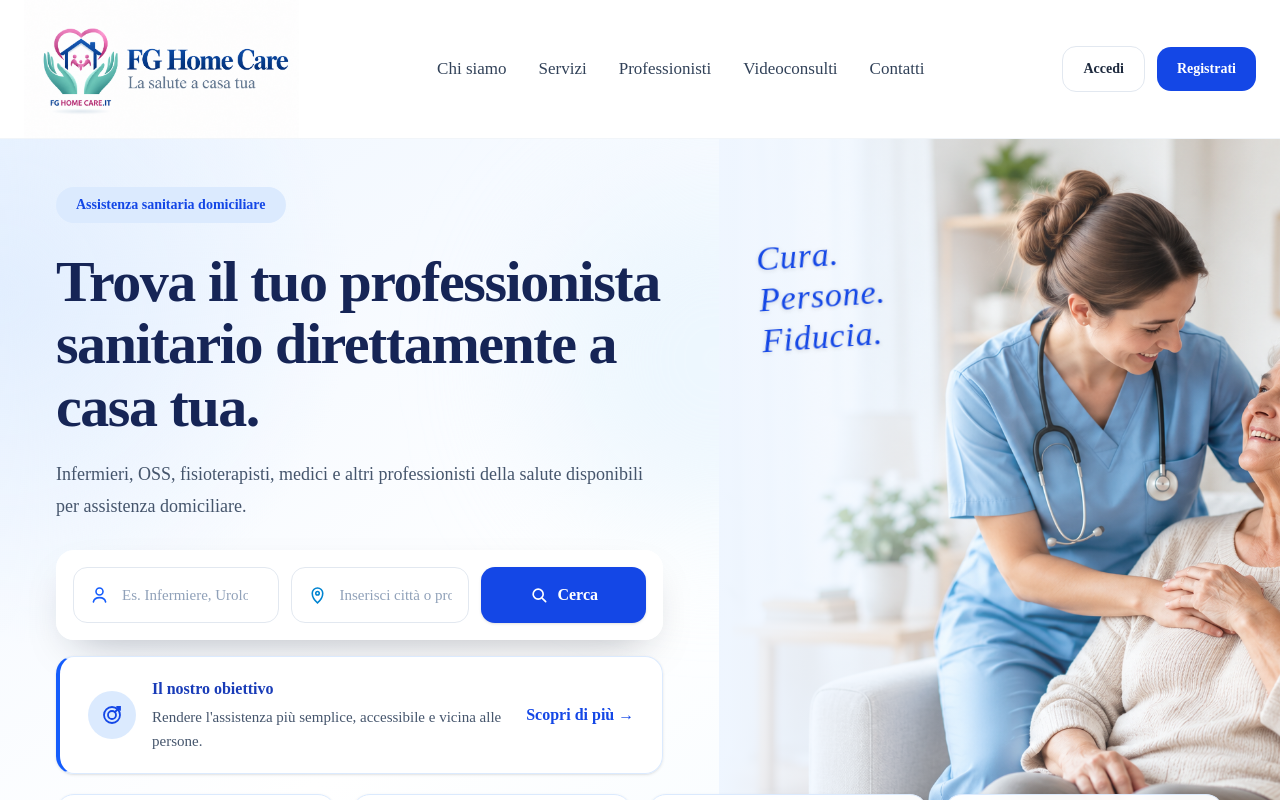
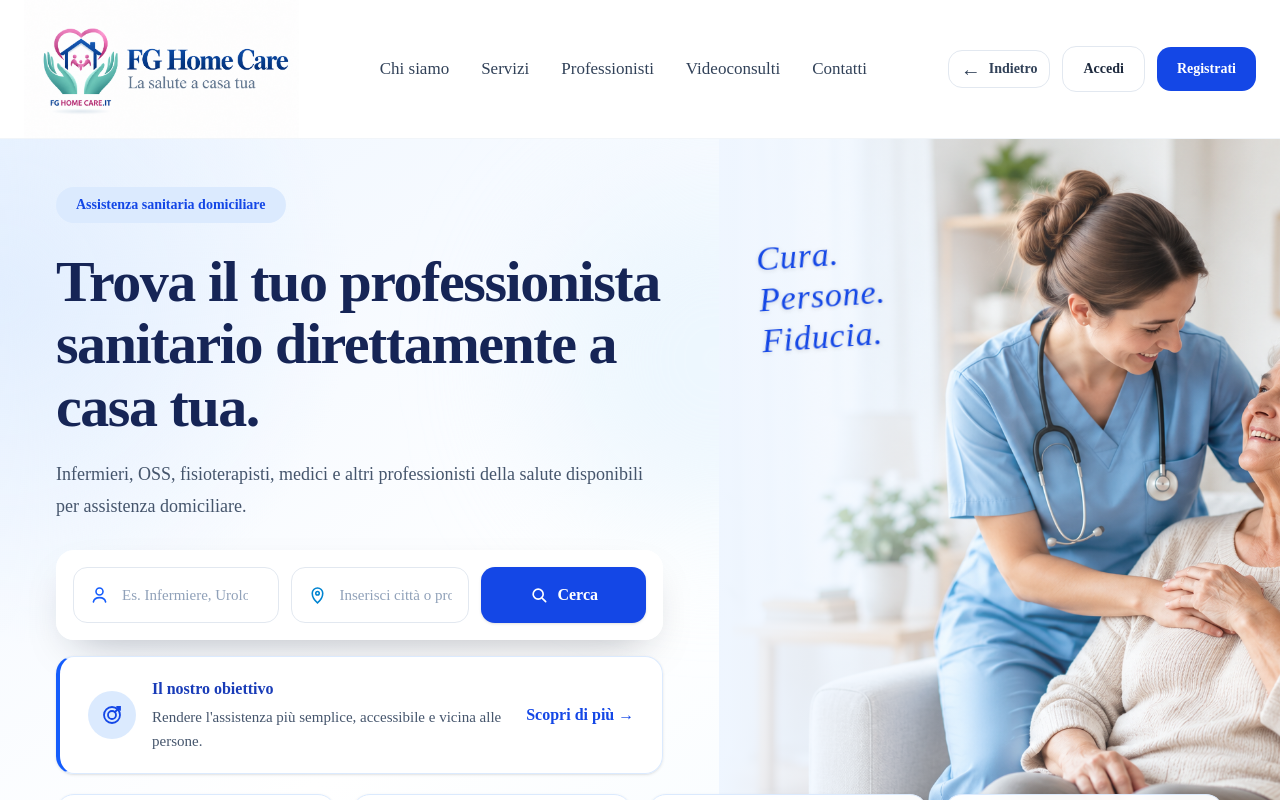
Before and after one commit to Francescogenovese9-oss/fg-home-care, a Next.js app: page / in a window 1280 px wide. Shown: the top 800 px of the page. Built offline with nearby package versions, Linux system fonts and the light colour scheme; no server answers.

Commit message:
Keep one homepage-sized logo and put back navigation in existing public header

```diff
--- a/components/layout/Header.tsx
+++ b/components/layout/Header.tsx
@@ -1,5 +1,6 @@
 import Image from "next/image";
 import Link from "next/link";
+import BackNavigationButton from "@/components/layout/BackNavigationButton";
 
 export default function Header() {
   return (
@@ -48,6 +49,7 @@ export default function Header() {
         </nav>
 
         <div className="flex items-center gap-3">
+          <BackNavigationButton />
           <Link
             href="/login"
             className="rounded-xl border border-slate-200 bg-white px-5 py-3 text-sm font-semibold text-slate-800 transition hover:bg-slate-50"
```
